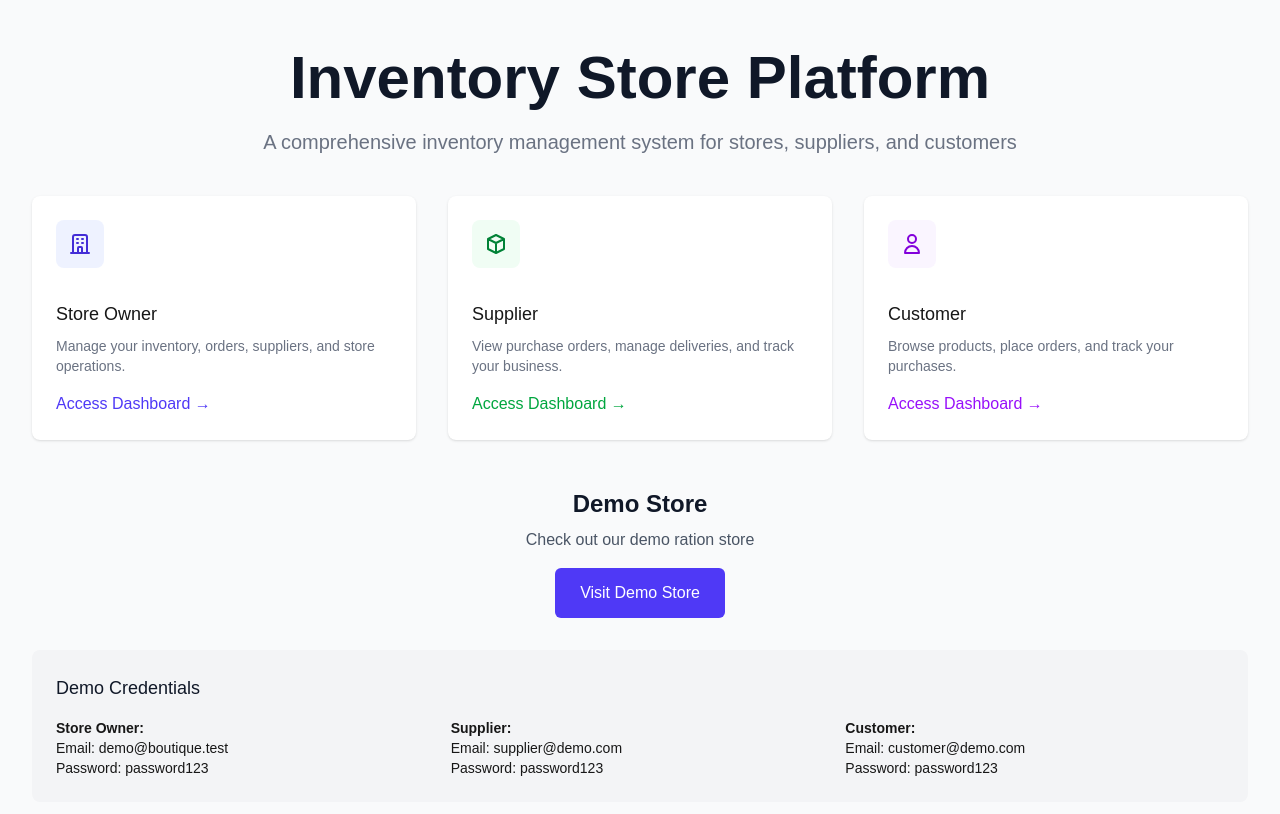
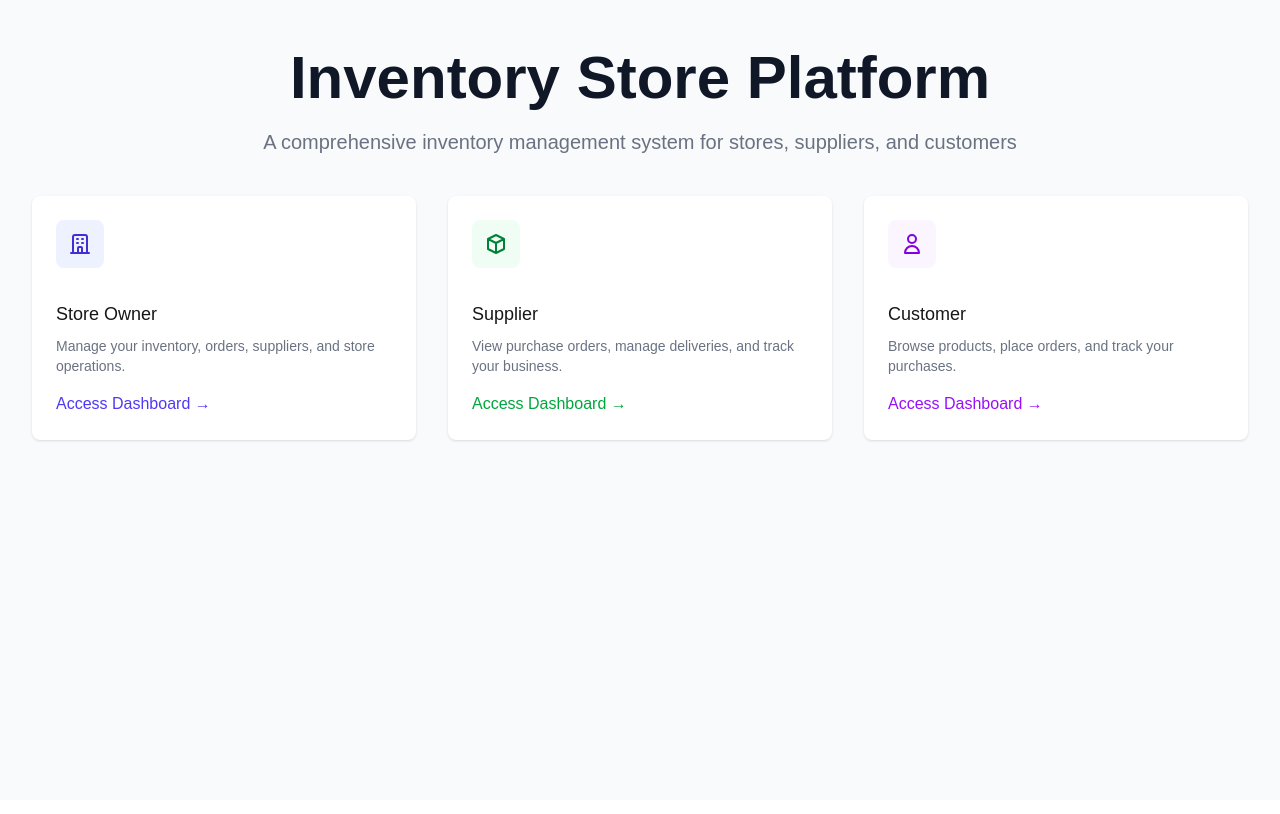
Before and after one commit to rugvedaitech-png/INVENTORY-STORE, a Next.js app in the folder apps/web/: page / in a window 1280 px wide. Shown: the top 814 px of the page. Built offline with nearby package versions, Linux system fonts and the light colour scheme.

Commit message:
Remove demo store section from landing page

```diff
--- a/apps/web/src/app/page.tsx
+++ b/apps/web/src/app/page.tsx
@@ -107,39 +107,6 @@ export default function HomePage() {
           </div>
         </div>
 
-        <div className="mt-12 text-center">
-          <h2 className="text-2xl font-bold text-gray-900">Demo Store</h2>
-          <p className="mt-2 text-gray-600">Check out our demo ration store</p>
-          <div className="mt-4">
-            <Link
-              href="/demo-ration-store"
-              className="inline-flex items-center px-6 py-3 border border-transparent text-base font-medium rounded-md text-white bg-indigo-600 hover:bg-indigo-700"
-            >
-              Visit Demo Store
-            </Link>
-          </div>
-        </div>
-
-        <div className="mt-8 bg-gray-100 rounded-lg p-6">
-          <h3 className="text-lg font-medium text-gray-900 mb-4">Demo Credentials</h3>
-          <div className="grid grid-cols-1 md:grid-cols-3 gap-4 text-sm">
-            <div>
-              <strong>Store Owner:</strong><br />
-              Email: demo@boutique.test<br />
-              Password: password123
-            </div>
-            <div>
-              <strong>Supplier:</strong><br />
-              Email: supplier@demo.com<br />
-              Password: password123
-            </div>
-            <div>
-              <strong>Customer:</strong><br />
-              Email: customer@demo.com<br />
-              Password: password123
-            </div>
-          </div>
-        </div>
       </div>
     </div>
   )
```
